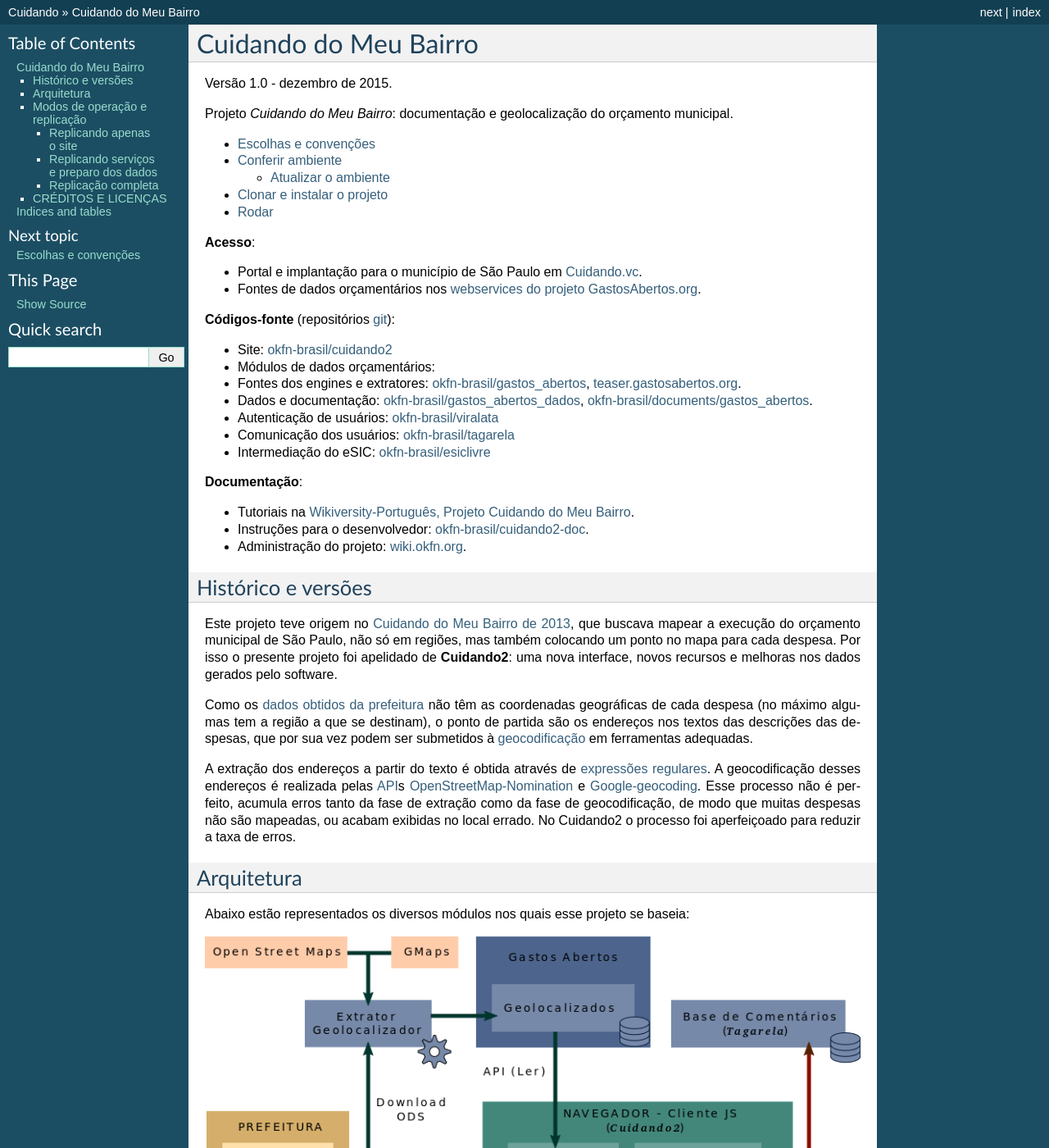
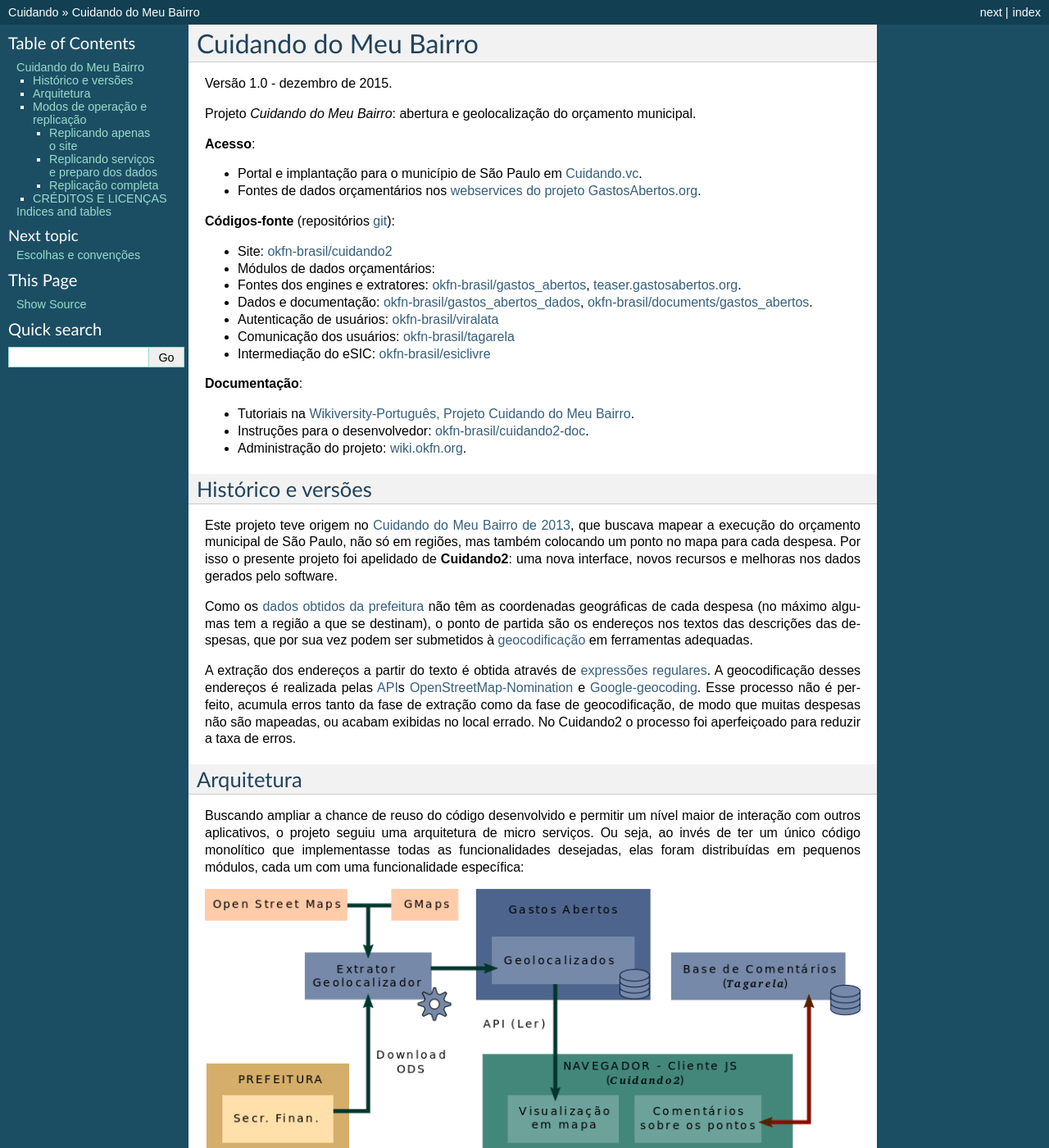
Before and after one commit to okfn-brasil/cuidando2-doc, a Sphinx documentation site: the page built from docs-v2/source/index.rst, in a window 1280 px wide and 1400 px high. Shown: the whole window at 82% size. Built offline with Sphinx 7.4.7, drawn with Linux system fonts in a browser that asks for light colours; some of the changed text lies outside the part shown.

Commit message:
atualizando docs-v2

```diff
--- a/docs-v2/source/index.rst
+++ b/docs-v2/source/index.rst
@@ -3,14 +3,7 @@ Cuidando do Meu Bairro
 
 Versão |version| - dezembro de 2015.
 
-Projeto *Cuidando do Meu Bairro*: documentação e geolocalização do orçamento municipal.
-
-.. toctree::
-   :maxdepth: 3
-
-   install-site
-
-
+Projeto *Cuidando do Meu Bairro*: abertura e geolocalização do orçamento municipal.
 
 **Acesso**:
 
@@ -74,8 +67,11 @@ foi aperfeiçoado para reduzir a taxa de erros.
 Arquitetura
 -----------
 
-Abaixo estão representados os diversos módulos nos quais esse projeto se
-baseia:
+Buscando ampliar a chance de reuso do código desenvolvido e permitir um nível
+maior de interação com outros aplicativos, o projeto seguiu uma arquitetura de
+micro serviços. Ou seja, ao invés de ter um único código monolítico que
+implementasse todas as funcionalidades desejadas, elas foram distribuídas em
+pequenos módulos, cada um com uma funcionalidade específica:
 
 |Alt text|
 
@@ -168,6 +169,7 @@ O Cuidando2 é um projeto realizado por várias mãos,
 -  Gisele S. Craveiro (coordenação),
 -  Jutta Machado Schimdt
 -  Solaine Lima
+-  ... e todos os parceiros e beta-testers, que  auxiliaram com sugestoes criativas e construtivas
 
 com apoio de,
 
@@ -215,7 +217,7 @@ respectivas licenças e equipes:
 -  `Viratoken <https://github.com/okfn-brasil/viratoken>`__: licença `AGPLv3 <https://github.com/okfn-brasil/viratoken/blob/master/LICENSE.txt>`__,
    software @andresmrm.
 
-.. |Alt text| image:: https://raw.githubusercontent.com/okfn-brasil/cuidando2-doc/master/img/cuidando2_arq2-827px.png
+.. |Alt text| image:: cuidando2_arq2-827px.png
 
 
 Indices and tables
--- a/docs-v2/source/install-site.rst
+++ b/docs-v2/source/install-site.rst
@@ -1,4 +1,4 @@
-Uma versão compacta das instruções a seguir, é oferecida também em `site.sh <./src/site.sh>`__.
+Uma versão compacta das instruções a seguir, é oferecida também em `site.sh <https://github.com/okfn-brasil/cuidando2-doc/blob/master/src/site.sh>`__.
 
 Escolhas e convenções
 ---------------------
```
Also changed, not shown: other parts of docs-v2/source/index.rst (+7 -2 lines), docs-v2/source/cuidando2_arq2-827px.png (added), 11 other files.
